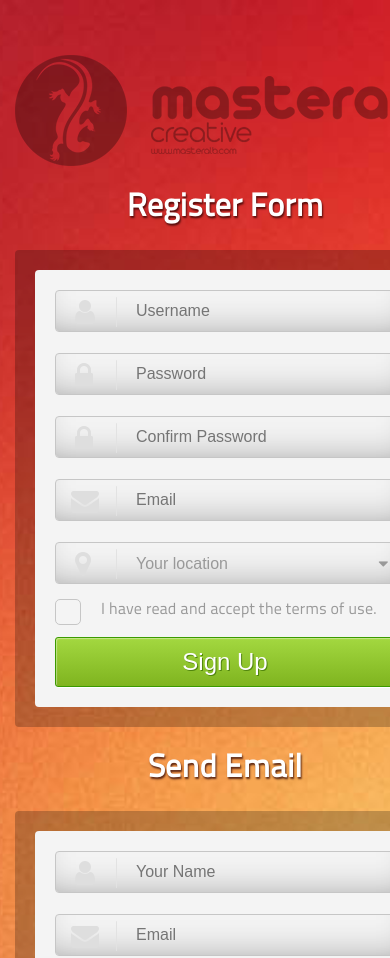
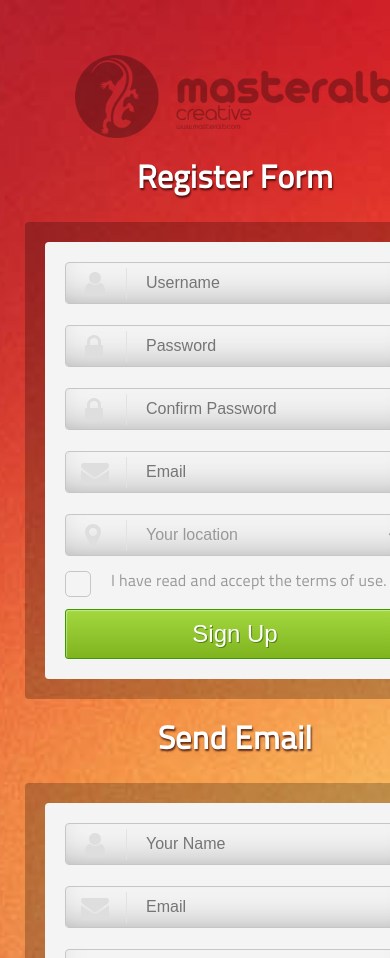
Before and after one commit to seriu15/Weekly-WebDev-Challenge, a plain HTML site: page zadania/1/index.html in a window 390 px wide. Shown: the top 958 px of the page. Drawn offline with Linux system fonts and the light colour scheme.

Commit message:
Change zadanie 1
- Fix labels

```diff
--- a/zadania/1/css/style.css
+++ b/zadania/1/css/style.css
@@ -311,7 +311,7 @@ form button:nth-of-type(2n){
 
 @media (max-width: 992px){
 	.container {
-		width: auto;
+		width: 550px;
 	}
 
 	.col-6 {
@@ -328,5 +328,15 @@ form button:nth-of-type(2n){
 
 
 @media (max-width: 520px){
+	header img {
+		display: block;
+		margin-left: auto;
+		margin-right: auto;
+		width: 320px;
+		height: 100%;
+	}
 
+	.container {
+		width: 440px;
+	}
 }
--- a/zadania/1/index.html
+++ b/zadania/1/index.html
@@ -11,7 +11,9 @@
 </head>
 <body>
     <header>
+        <div class="container">
             <img src="./images/logo_top.png">
+        </div>
     </header>
     <section>
         <div class="container">
@@ -33,49 +35,58 @@
                             </div>
                             <!-- Password -->
                             <div class="input">
+                                <label>
                                     <div class="input-icon">
                                         <i class="fa fa-lock" aria-hidden="true"></i>
                                     </div>
                                     <div class="input-text">
                                         <input type="password" id="rPassword" name="rPassword" required="required" placeholder="Password">
                                     </div>
+                                </label>
                             </div>
                             <!-- Confirm Password -->
                             <div class="input">
+                                <label>
                                     <div class="input-icon">
                                         <i class="fa fa-lock" aria-hidden="true"></i>
                                     </div>
                                     <div class="input-text">
                                         <input type="password" id="rConfirmPassword" name="rConfirmPassword" required="required" placeholder="Confirm Password">
                                     </div>
+                                </label>
                             </div>
                             <!-- Email -->
                             <div class="input email">
+                                <label>
                                     <div class="input-icon">
                                         <i class="fa fa-envelope" aria-hidden="true"></i>
                                     </div>
                                     <div class="input-text">
                                         <input type="email" id="rEmail" name="rEmail" required="required" placeholder="Email">
                                     </div>
+                                </label>
                             </div>
                             <!-- Location -->
                             <div class="input">
+                                <label>
                                     <div class="input-icon">
                                         <i class="fa fa-map-marker" aria-hidden="true"></i>
                                     </div>
                                     <div class="input-text">
-                                    <label class="select">
+                                        <div class="select">
                                             <select type="text" id="rLocation" name="rLocation" required="required" placeholder="Your Location">
                                                 <option value="" disabled selected>Your location</option>
                                                 <option value="Poland">Poland</option>
                                                 <option value="UK">UK</option>
                                                 <option value="USA">USA</option>
                                             </select>
+                                        </div>
+                                    </div>
                                 </label>
-                                </div>
                             </div>
                             <!-- checkbox -->
                             <div class="checkbox-box">
+                                <label>
                                     <div class="checkbox">
                                         <input type="checkbox" id="regTerms" />
                                         <label for="regTerms"></label>
@@ -83,6 +94,7 @@
                                     <div class="text">
                                         <span>I have read and accept the terms of use.</span>
                                     </div>
+                                </label>
                             </div>
                             <button type="submit" class="btn btn-green">Sign Up</button>
                         </form>
@@ -94,26 +106,31 @@
                         <form>
                             <!-- name -->
                             <div class="input">
+                                <label>
                                     <div class="input-icon">
                                         <i class="fa fa-user" aria-hidden="true"></i>
                                     </div>
                                     <div class="input-text">
                                         <input type="text" id="seUsername" name="seUsername" required="required" placeholder="Your Name">
                                     </div>
+                                </label>
                             </div>
                             <!-- email -->
                             <div class="input email">
+                                <label>
                                     <div class="input-icon">
                                         <i class="fa fa-envelope" aria-hidden="true"></i>
                                     </div>
                                     <div class="input-text">
                                         <input type="text" id="seEmail" name="seEmail" required="required" placeholder="Email">
                                     </div>
+                                </label>
                             </div>
                             <!-- message -->
                             <textarea name="message" id="message" required="required" rows="9" placeholder="Type your message..."></textarea>
                             <!-- checkbox -->
                             <div class="checkbox-box">
+                                <label>
                                     <div class="checkbox">
                                         <input type="checkbox" id="sendMail" />
                                         <label for="sendMail"></label>
@@ -121,6 +138,7 @@
                                     <div class="text">
                                         <span>Send a copy to my email</span>
                                     </div>
+                                </label>
                             </div>
                             <button type="submit" class="btn btn-green">Send Email</button>
                         </form>
@@ -134,24 +152,29 @@
                         <form id="sign-in">
                             <!-- username -->
                             <div class="input">
+                                <label>
                                     <div class="input-icon">
                                         <i class="fa fa-user" aria-hidden="true"></i>
                                     </div>
                                     <div class="input-text">
                                         <input type="text" id="rUsername" name="rUsername" required="required" placeholder="Username">
                                     </div>
+                                </label>
                             </div>
                             <!-- password -->
                             <div class="input">
+                                <label>
                                     <div class="input-icon">
                                         <i class="fa fa-lock" aria-hidden="true"></i>
                                     </div>
                                     <div class="input-text">
                                         <input type="password" id="rPassword" name="rPassword" required="required" placeholder="Password">
                                     </div>
+                                </label>
                             </div>
                             <!-- checkbox -->
                             <div class="checkbox-box">
+                                <label>
                                     <div class="checkbox">
                                         <input type="checkbox" id="signIn" />
                                         <label for="signIn"></label>
@@ -159,6 +182,7 @@
                                     <div class="text">
                                         <span>Remember me</span>
                                     </div>
+                                </label>
                             </div>
                             <button type="submit" class="btn btn-green">Sign In</button>
                         </form>
@@ -170,21 +194,25 @@
                         <form id="recovery-form">
                             <!-- email -->
                             <div class="input email">
+                                <label>
                                     <div class="input-icon">
                                         <i class="fa fa-envelope" aria-hidden="true"></i>
                                     </div>
                                     <div class="input-text">
                                         <input type="email" id="rfEmail" name="rfEmail" required="required" placeholder="Enter your Email">
                                     </div>
+                                </label>
                             </div>
                             <!-- number -->
                             <div class="input">
+                                <label>
                                     <div class="input-icon">
                                         <i class="fa fa-mobile" aria-hidden="true"></i>
                                     </div>
                                     <div class="input-text">
                                         <input type="number" id="rfNumber" name="rfNumber" required="required" placeholder="Enter your Phone number">
                                     </div>
+                                </label>
                             </div>
                             <button type="submit" class="btn btn-green btn-half">Send</button>
                             <button type="submit" class="btn btn-green btn-half btn_disabled">Done</button>
@@ -197,12 +225,14 @@
                         <form id="subscribe-form">
                             <!-- email -->
                             <div class="input email">
+                                <label>
                                     <div class="input-icon">
                                         <i class="fa fa-envelope" aria-hidden="true"></i>
                                     </div>
                                     <div class="input-text">
                                         <input type="email" id="sfEmail" name="sfEmail" required="required" placeholder="Enter your Email">
                                     </div>
+                                </label>
                             </div>
                             <button type="submit" class="btn btn-green btn-half">Subscribe</button>
                             <button type="button" class="btn btn-red btn-half">No, Thanks</button>
```
Lines whose indentation alone changed are shown as unchanged.
